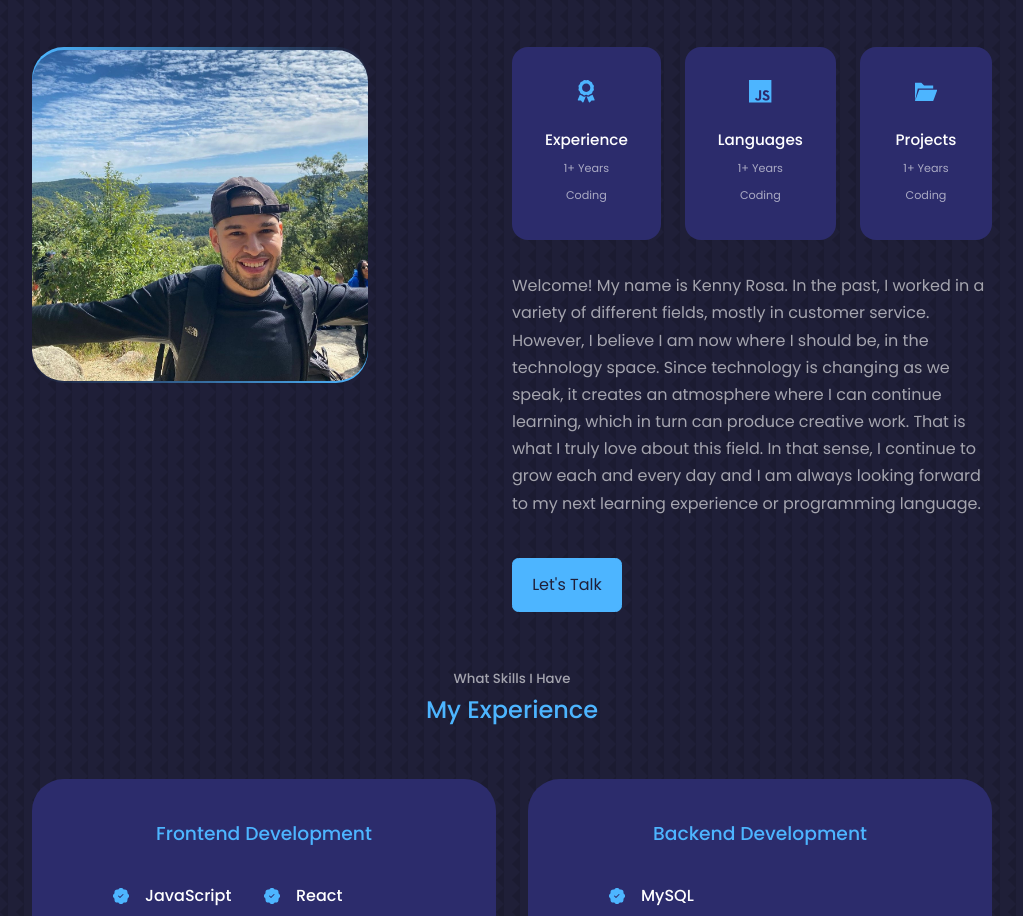
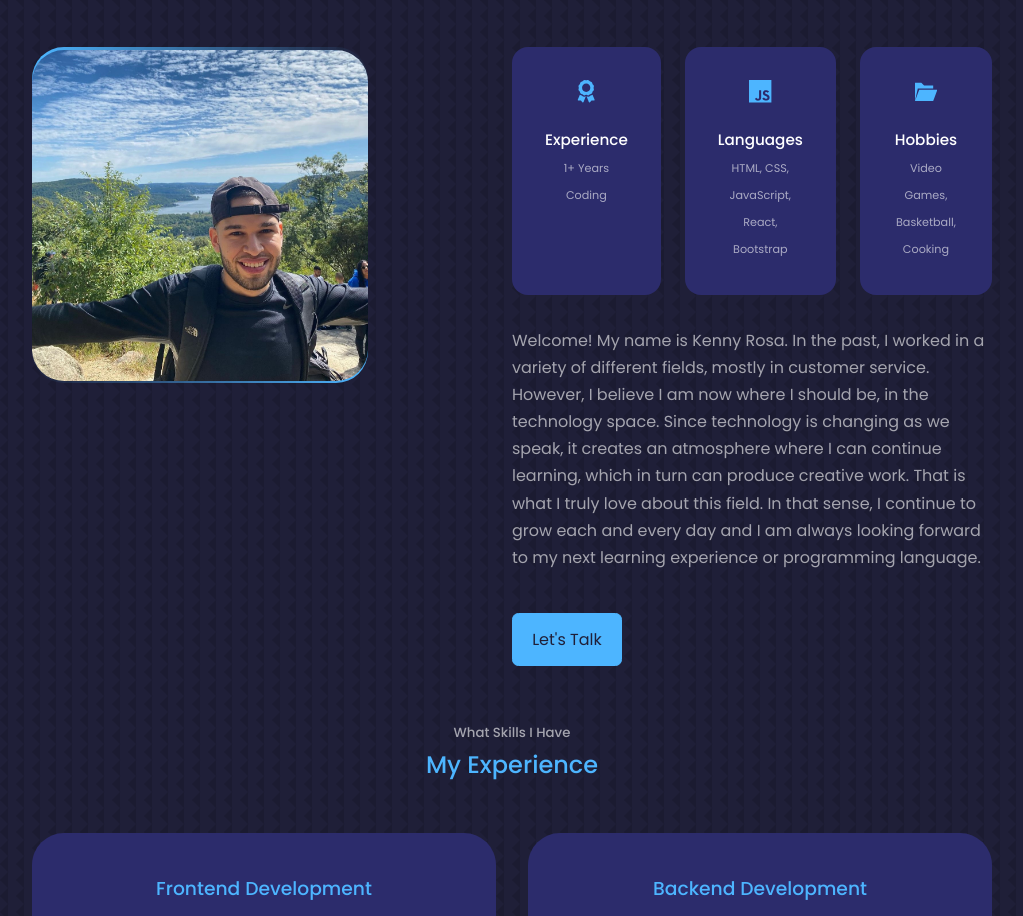
Before and after one commit to KennyRosa/PortfolioSite, a React (Create React App) app: page / in a window 1280 px wide. Shown: the part 920-1836 px from the top of the page, without its empty margins (128-1151 px from the left). Built offline with nearby package versions, Linux system fonts and the light colour scheme.

Commit message:
Deploying Site

```diff
--- a/src/components/about/AboutMe.jsx
+++ b/src/components/about/AboutMe.jsx
@@ -28,12 +28,12 @@ function AboutMe() {
             <article className="about__card">
               <SiJavascript className="about__icon" />
               <h5>Languages</h5>
-              <small>1+ Years Coding</small>
+              <small>HTML, CSS, JavaScript, React, Bootstrap</small>
             </article>
             <article className="about__card">
               <ImFolderOpen className="about__icon" />
-              <h5>Projects</h5>
-              <small>1+ Years Coding</small>
+              <h5>Hobbies</h5>
+              <small>Video Games, Basketball, Cooking </small>
             </article>
           </div>
           <p>
```
